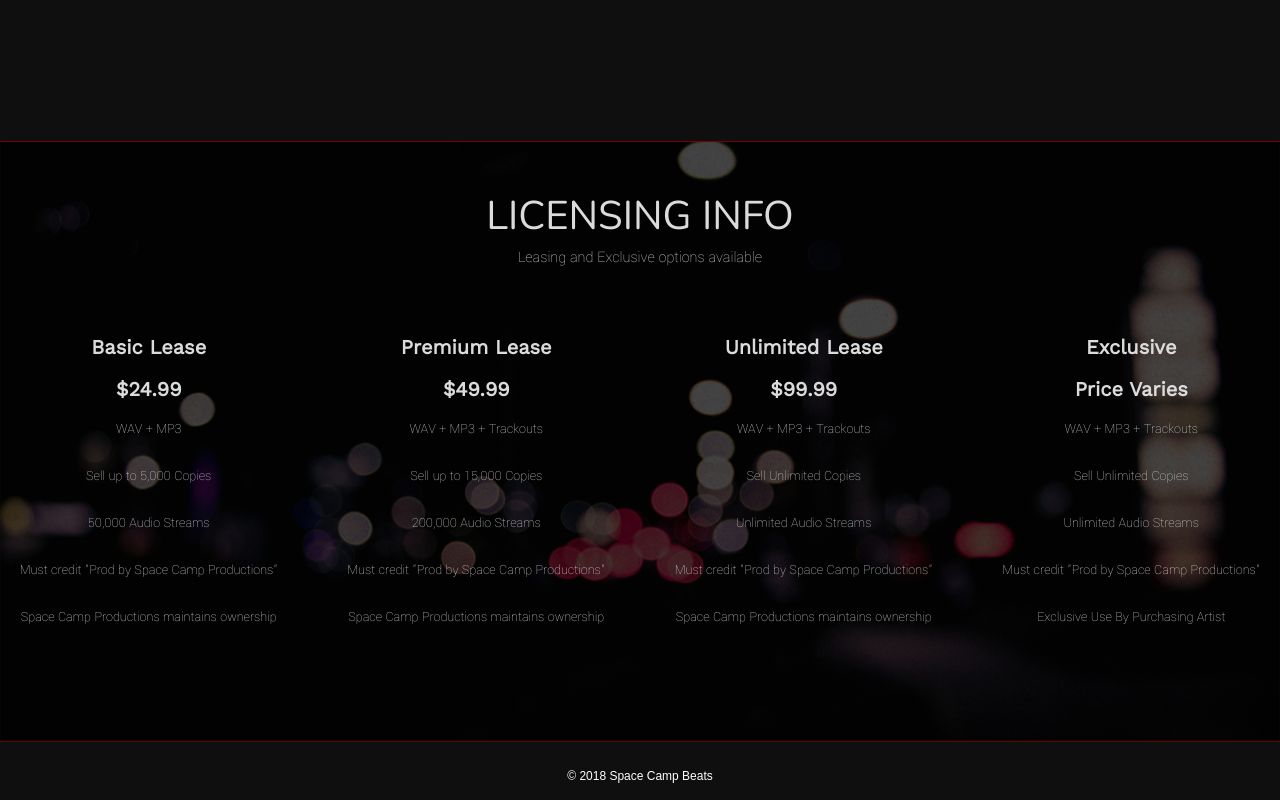
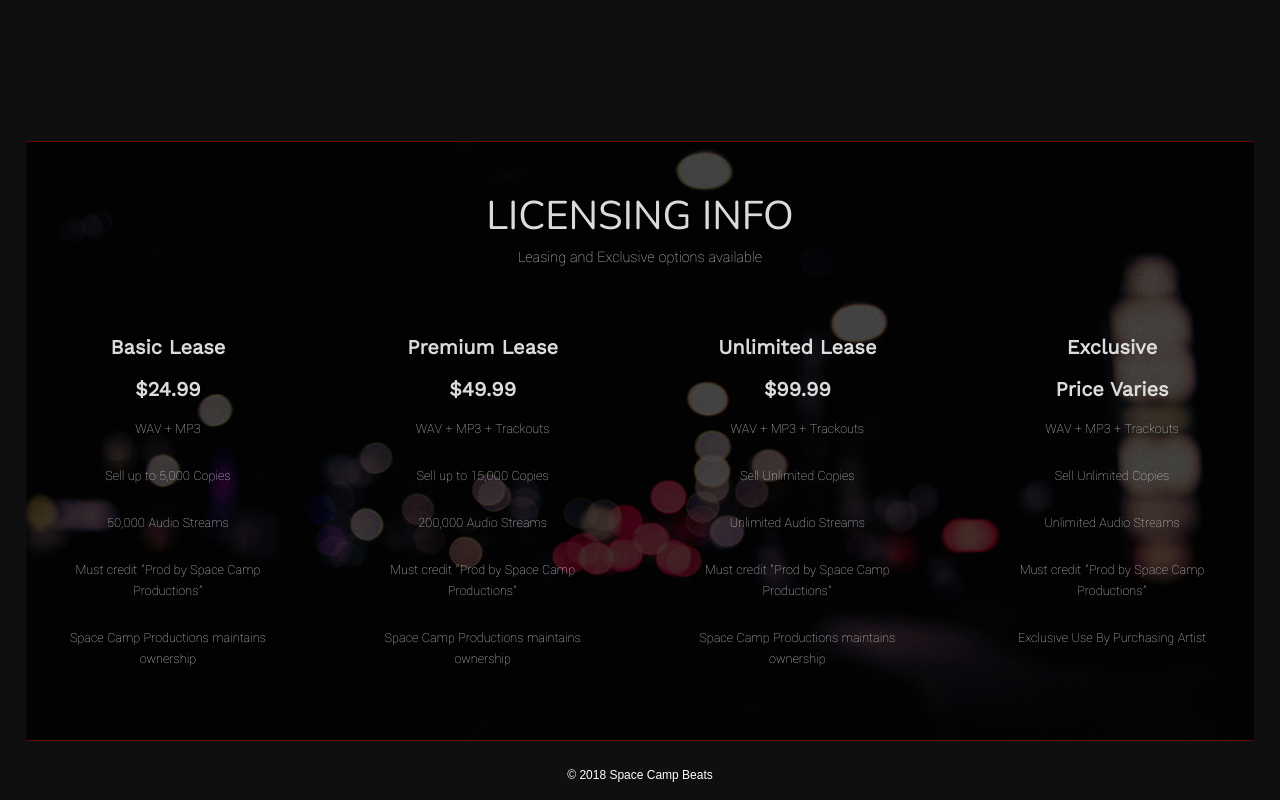
Before and after one commit to sglucas21/SpaceCampBeats, a plain HTML site: page index.html in a window 1280 px wide. Shown: the part 1742-2542 px from the top of the page. Drawn offline with nearby package versions, Linux system fonts and the light colour scheme; some packages are replaced by stand-ins of ours; grey boxes are pictures that could not be loaded; a script that the page names is missing.

Commit message:
License Div adjust

```diff
--- a/style.css
+++ b/style.css
@@ -1,5 +1,6 @@
 body,html {
     height: 100%;
+    max-width: 100%;
     background-color: #0F0F0F;
     color: white;
 }
@@ -61,10 +62,11 @@
 	position:center;
 	max-width: 100%;
     border-top: 1px solid #780000;
-    border-bottom: 1px solid #780000;
+
 }
 
 #license {
+    margin: auto;
     position: relative;
     opacity: 0.85;
     background-position: center;
@@ -75,7 +77,9 @@
     min-height: 600px;
     padding-top: 50px;
     padding-bottom: 20px;
+    border-top: 1px solid #780000;
     border-bottom: 1px solid #780000;
+    max-width:96%;
 
 }
 
```
Also changed, not shown: index.html (+1 -2 lines).
